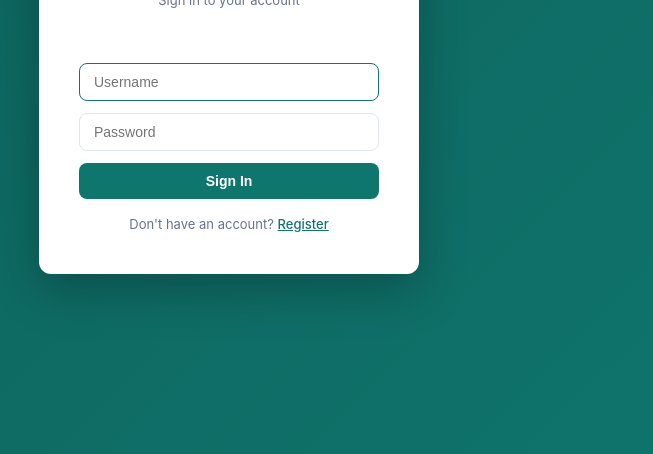
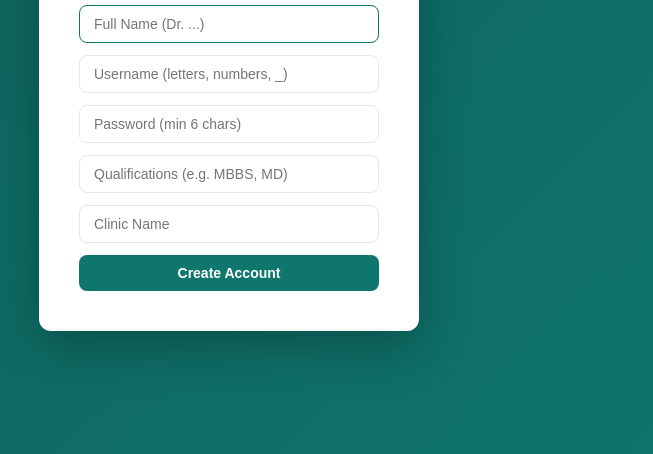
Before and after one commit to Ramsupport/Doctor, a website: page public/index.html in a window 1280 px wide. Shown: the part 346-800 px from the top of the page, without its empty margins (411-1064 px from the left). Drawn offline with Linux system fonts and the light colour scheme.

Commit message:
Update index.html

```diff
--- a/public/index.html
+++ b/public/index.html
@@ -173,15 +173,19 @@ body{font-family:-apple-system,BlinkMacSystemFont,'Segoe UI',Roboto,sans-serif;b
   <div class="login-box">
     <div class="logo-icon">🏥</div>
     <h1>Clinic Manager</h1>
-    <div class="subtitle" id="auth-subtitle">Sign in to your account</div>
+    <div class="subtitle" id="auth-subtitle">Create a new doctor account</div>
     <div class="login-err" id="login-err"></div>
-    <!-- Login Form -->
-    <div id="login-form">
-      <input type="text" id="login-user" placeholder="Username" autofocus>
-      <input type="password" id="login-pass" placeholder="Password">
-      <button onclick="doLogin()">Sign In</button>
-      <p style="margin-top:16px;font-size:13px;color:var(--tx2)">Don't have an account? <a href="#" onclick="toggleAuthForm('register');return false" style="color:var(--pri);font-weight:500">Register</a></p>
+    <!-- Register Form -->
+    <div id="register-form">
+      <input type="text" id="reg-name" placeholder="Full Name (Dr. ...)" autofocus>
+      <input type="text" id="reg-user" placeholder="Username (letters, numbers, _)">
+      <input type="password" id="reg-pass" placeholder="Password (min 6 chars)">
+      <input type="text" id="reg-qual" placeholder="Qualifications (e.g. MBBS, MD)">
+      <input type="text" id="reg-clinic" placeholder="Clinic Name">
+      <button onclick="doRegister()">Create Account</button>
     </div>
+  </div>
+</div>
     <!-- Register Form -->
     <div id="register-form" style="display:none">
       <input type="text" id="reg-name" placeholder="Full Name (Dr. ...)">
@@ -504,35 +508,16 @@ function esc(s){if(!s)return'';const d=document.createElement('div');d.textConte
 function closeModal(id){document.getElementById(id).classList.remove('show')}
 
 // ═══ AUTH ═══
-async function doLogin() {
-  const username = document.getElementById('login-user').value.trim();
-  const password = document.getElementById('login-pass').value;
-  if (!username || !password) { document.getElementById('login-err').textContent = 'Enter username and password'; return; }
-  try {
-    const data = await fetch('/api/auth/login', { method:'POST', headers:{'Content-Type':'application/json'}, body: JSON.stringify({username, password}) }).then(r=>r.json());
-    if (data.error) { document.getElementById('login-err').textContent = data.error; return; }
-    TOKEN = data.token;
-    currentDoctor = data.doctor;
-    localStorage.setItem('cm_token', TOKEN);
-    showApp();
-  } catch(e) { document.getElementById('login-err').textContent = 'Login failed'; }
+// ═══ AUTH ═══
+function doLogout() {
+  TOKEN = null;
+  currentDoctor = null;
+  localStorage.removeItem('cm_token');
+  document.getElementById('app-shell').classList.remove('show');
+  document.getElementById('login-screen').style.display='flex';
+  document.getElementById('login-err').textContent = '';
 }
-function doLogout() { TOKEN = null; currentDoctor = null; localStorage.removeItem('cm_token'); document.getElementById('app-shell').classList.remove('show'); document.getElementById('login-screen').style.display='flex'; toggleAuthForm('login'); }
-function toggleAuthForm(mode) {
-  document.getElementById('login-err').textContent = '';
-  if (mode === 'register') {
-    document.getElementById('login-form').style.display = 'none';
-    document.getElementById('register-form').style.display = 'block';
-    document.getElementById('auth-subtitle').textContent = 'Create a new doctor account';
-    document.getElementById('reg-name').focus();
-  } else {
-    document.getElementById('register-form').style.display = 'none';
-    document.getElementById('login-form').style.display = 'block';
-    document.getElementById('auth-subtitle').textContent = 'Sign in to your account';
-    document.getElementById('login-user').focus();
-  }
-}
-document.getElementById('login-pass').addEventListener('keydown', e => { if(e.key==='Enter') doLogin(); });
+
 document.getElementById('reg-clinic')?.addEventListener('keydown', e => { if(e.key==='Enter') doRegister(); });
 
 async function doRegister() {
```
